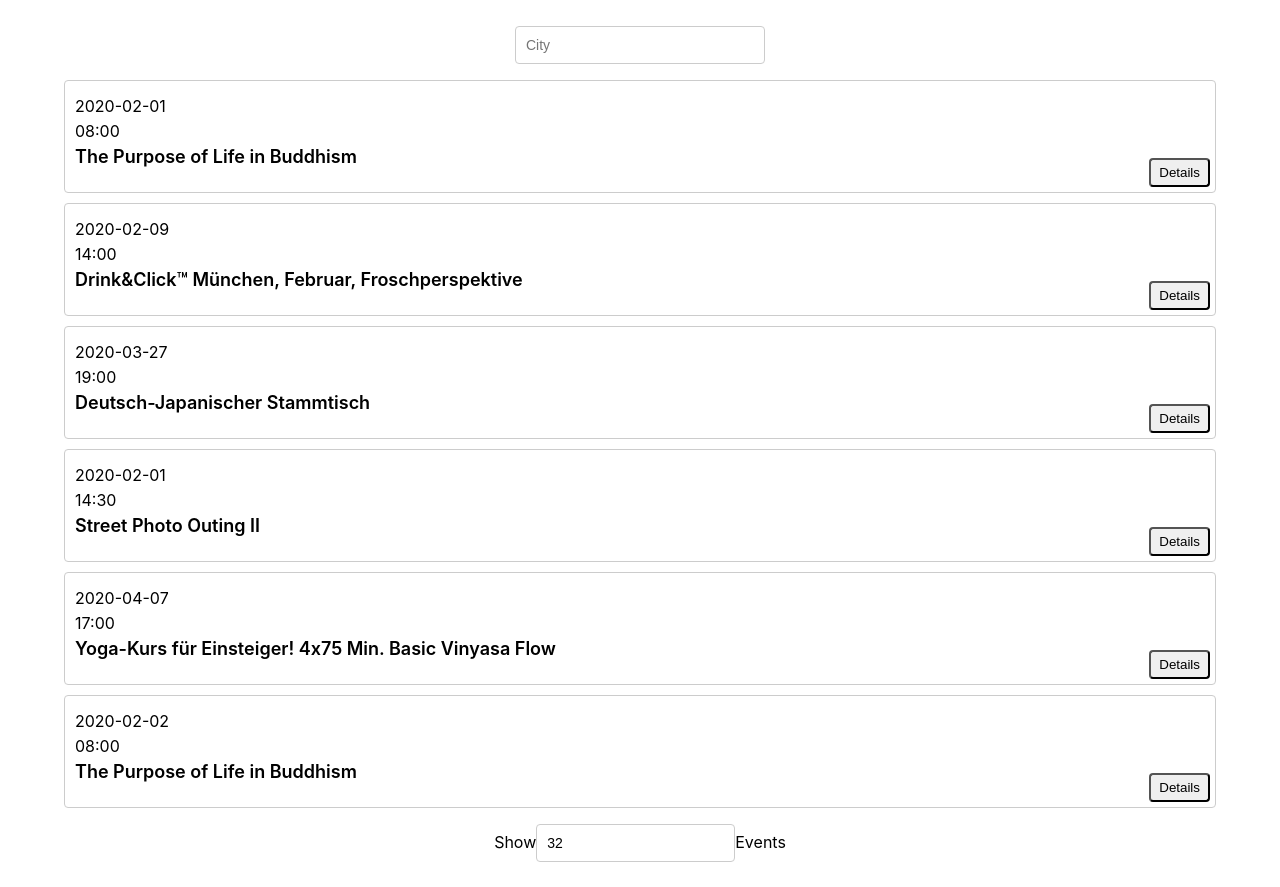
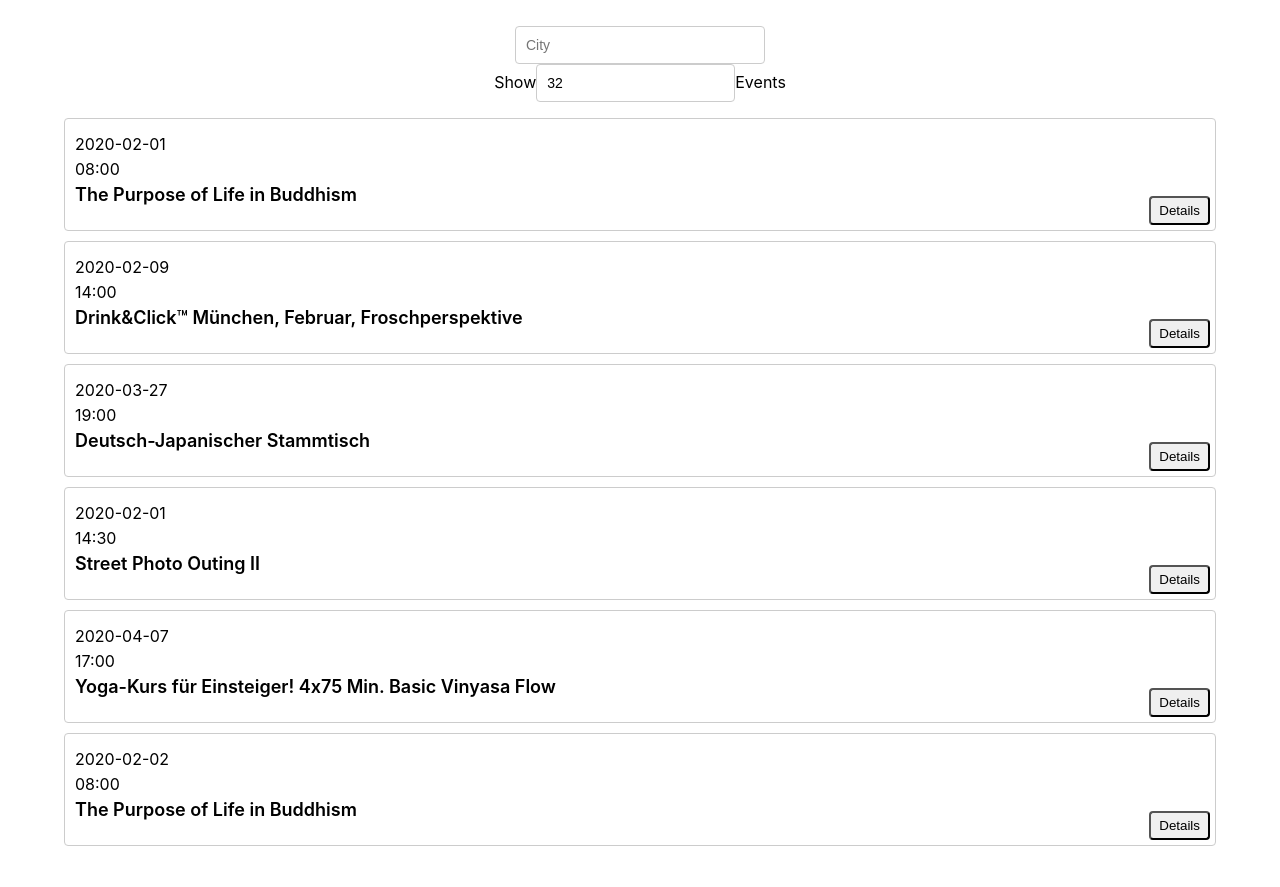
Before and after one commit to ktvprasaad/meetup, a React (Create React App) app: page / in a window 1280 px wide. Built offline with nearby package versions, Linux system fonts and the light colour scheme.

Commit message:
Aligned EventList Component
Aligned EventList Component

```diff
--- a/src/App.js
+++ b/src/App.js
@@ -40,8 +40,8 @@ class App extends Component {
     return (
       <div className="App">
         <CitySearch updateEvents={this.updateEvents}/>
+        <NumberOfEvents />
         <EventList events={this.state.events}/>
-        <NumberOfEvents />
       </div>
     );
   }
```
